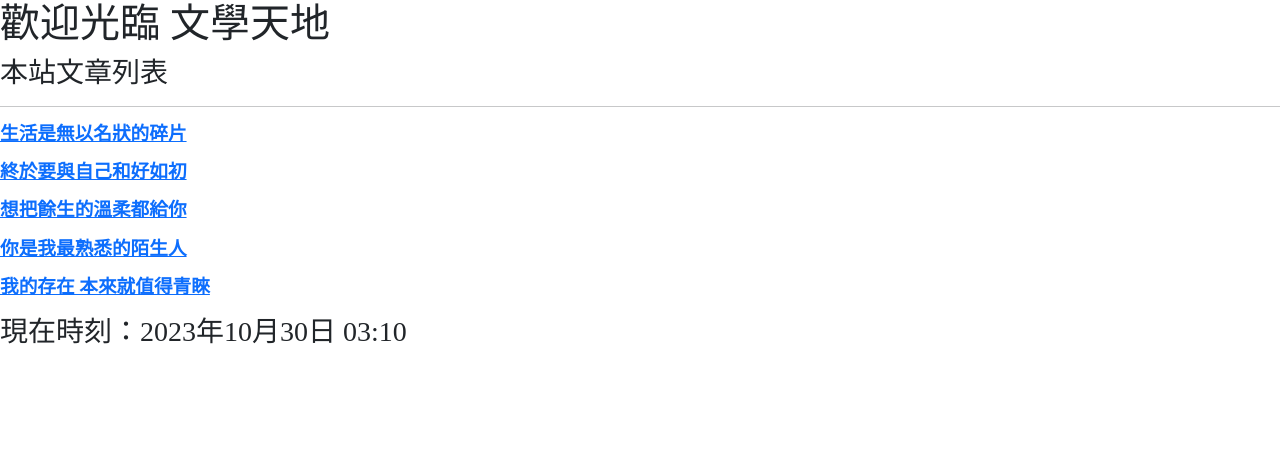
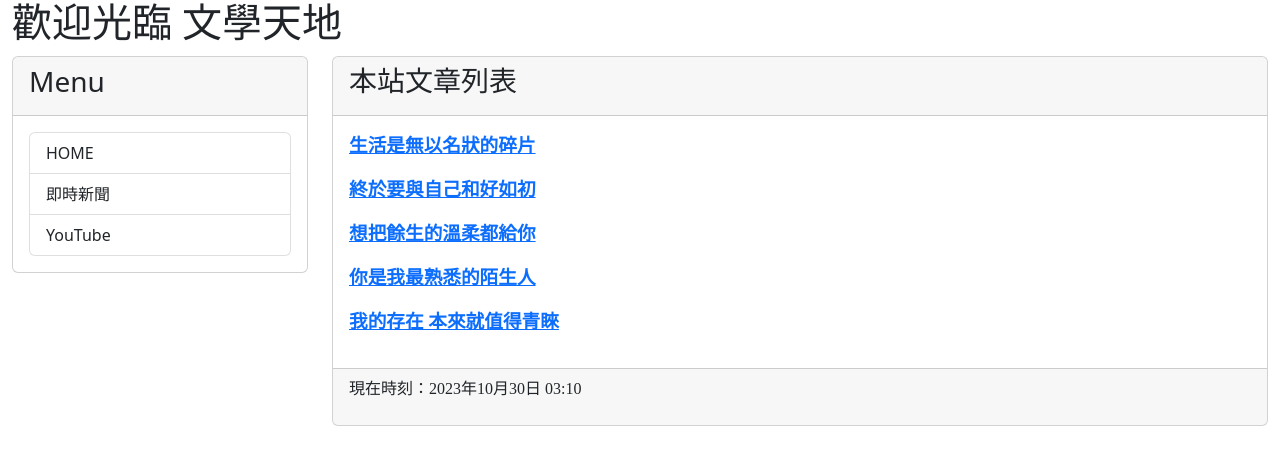
Before and after one commit to 11056030/tsai213039, a Django app: page / in a window 1280 px wide. Shown: the top 465 px of the page. Run offline with Django 4.2, Linux system fonts and the light colour scheme; data comes from the database, SQL or seed files in the repository.

Commit message:
側邊欄

```diff
--- /dev/null
+++ b/templates/base copy.html
@@ -0,0 +1,50 @@
+<!DOCTYPE html>
+<!--[if lt IE 7]>      <html class="no-js lt-ie9 lt-ie8 lt-ie7"> <![endif]-->
+<!--[if IE 7]>         <html class="no-js lt-ie9 lt-ie8"> <![endif]-->
+<!--[if IE 8]>         <html class="no-js lt-ie9"> <![endif]-->
+<!--[if gt IE 8]>      <html class="no-js"> <!--<![endif]-->
+<head>
+    <meta charset='utf-8'>
+    <meta name="viewport" content="width=device-width, initial-scale=1">
+    <title>
+        {% block title %} {% endblock %}
+    </title>
+    <link href="https://cdn.jsdelivr.net/npm/bootstrap@5.2.2/dist/css/bootstrap.min.css" rel="stylesheet" integrity="sha384-Zenh87qX5JnK2Jl0vWa8Ck2rdkQ2Bzep5IDxbcnCeuOxjzrPF/et3URy9Bv1WTRi" crossorigin="anonymous">
+</head>
+<body>
+    <div class="container-fluid">
+        {% include 'header.html' %}
+        <div class="row">
+            <div class="col-sm-3 col-md-3">
+                <div class="card">
+                    <div class="card-header">
+                        <h3>Menu</h3>
+                    </div>
+                    <div class="card-body">
+                        <div class='list-group'>
+                            <a href='/' class='list-group-item'>HOME</a>
+                            <a href='https://google.com/news' class='list-group-item'>即時新聞</a>
+                            <a href='https://youtube.com/' class='list-group-item'>YouTube</a>
+                        </div>
+                    </div>
+                </div>
+            </div>
+            <div class="col-sm-9 col-md-9">
+                <div class="card">
+                    <div class="card-header">
+                        {% block headmessage %}
+                        {% endblock %}
+                    </div>
+                    <div class="card-body">
+                        {% block content %} {% endblock %}
+                    </div>
+                    <div class="card-footer">
+                        {% include 'footer.html' %}
+                    </div>
+                </div>
+            </div>
+        </div>
+    </div>
+    <script src="https://cdn.jsdelivr.net/npm/bootstrap@5.2.2/dist/js/bootstrap.bundle.min.js" integrity="sha384-OERcA2EqjJCMA+/3y+gxIOqMEjwtxJY7qPCqsdltbNJuaOe923+mo//f6V8Qbsw3" crossorigin="anonymous"></script>
+</body>
+</html>
--- a/templates/index.html
+++ b/templates/index.html
@@ -1,5 +1,5 @@
 <!-- index.html -->
-{% extends 'base.html' %}
+{% extends 'base copy.html' %}
 {% block title %} 歡迎光臨我的部落格 {% endblock %}
 {% block headmessage %}
     <h3 style='font-family:標楷體;'>本站文章列表</a>
```
